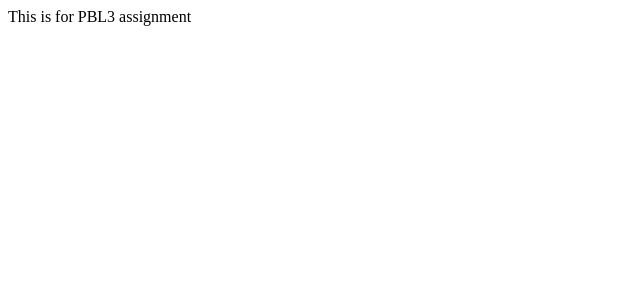
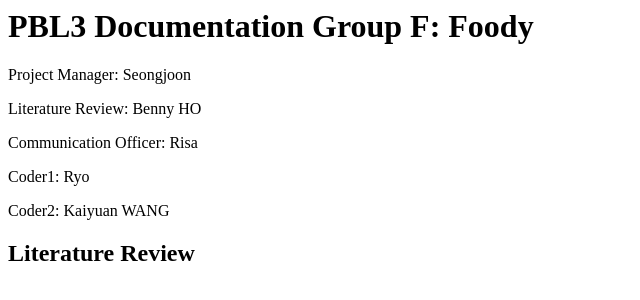
Before and after one commit to KennyWky/KennyWky.github.io, a plain HTML site: page index.html in a window 1280 px wide. Shown: the whole page, without its empty margins (0-640 px from the left). Drawn offline with Linux system fonts and the light colour scheme.

Commit message:
Update index.html

```diff
--- a/index.html
+++ b/index.html
@@ -1 +1,8 @@
-<p>This is for PBL3 assignment</p>
+<h1>PBL3 Documentation Group F: Foody</h1>
+<p>Project Manager: Seongjoon</p>
+<p>Literature Review: Benny HO</p>
+<p>Communication Officer: Risa</p>
+<p>Coder1: Ryo</p>
+<p>Coder2: Kaiyuan WANG</p>
+<p></p>
+<h2> Literature Review</h2>
```
